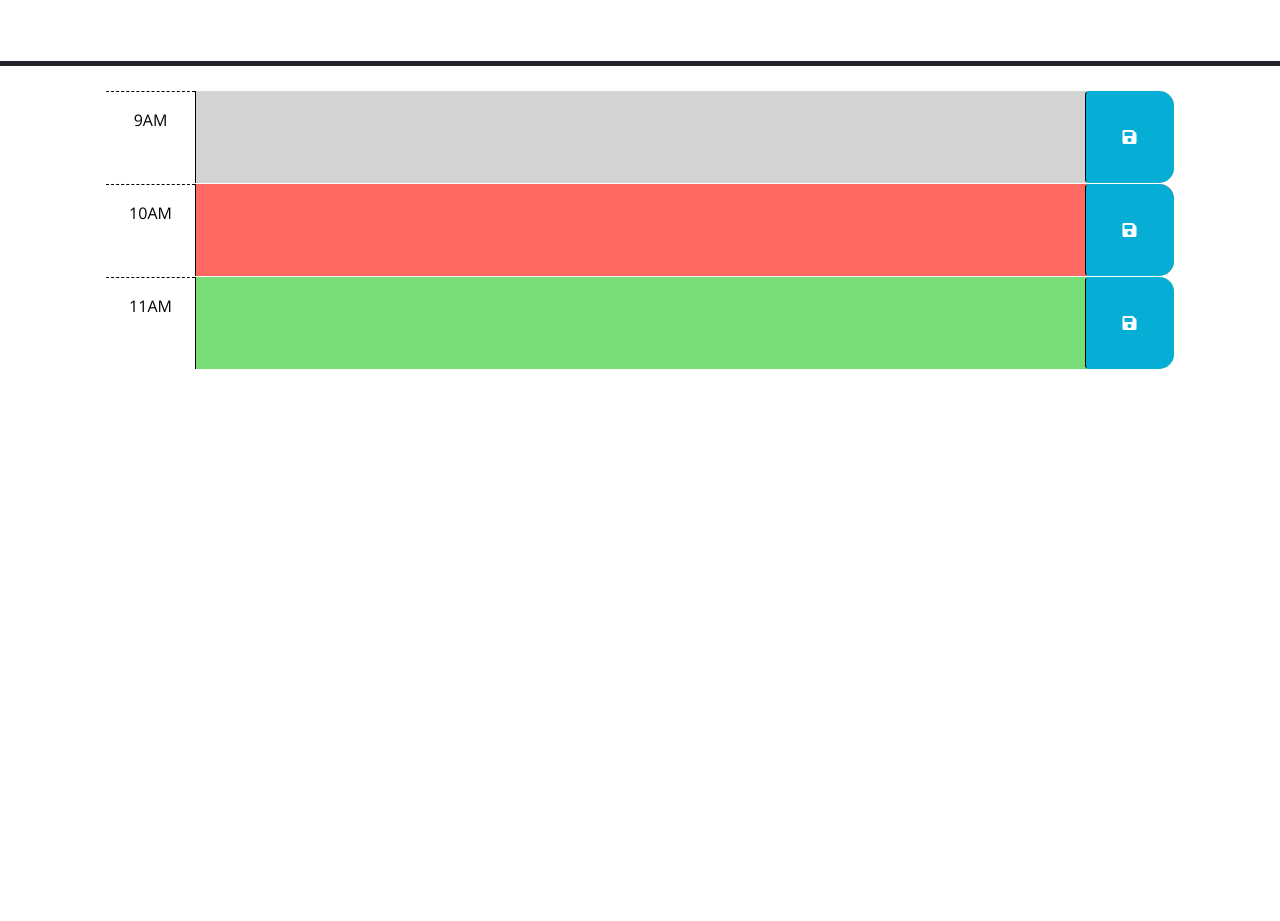
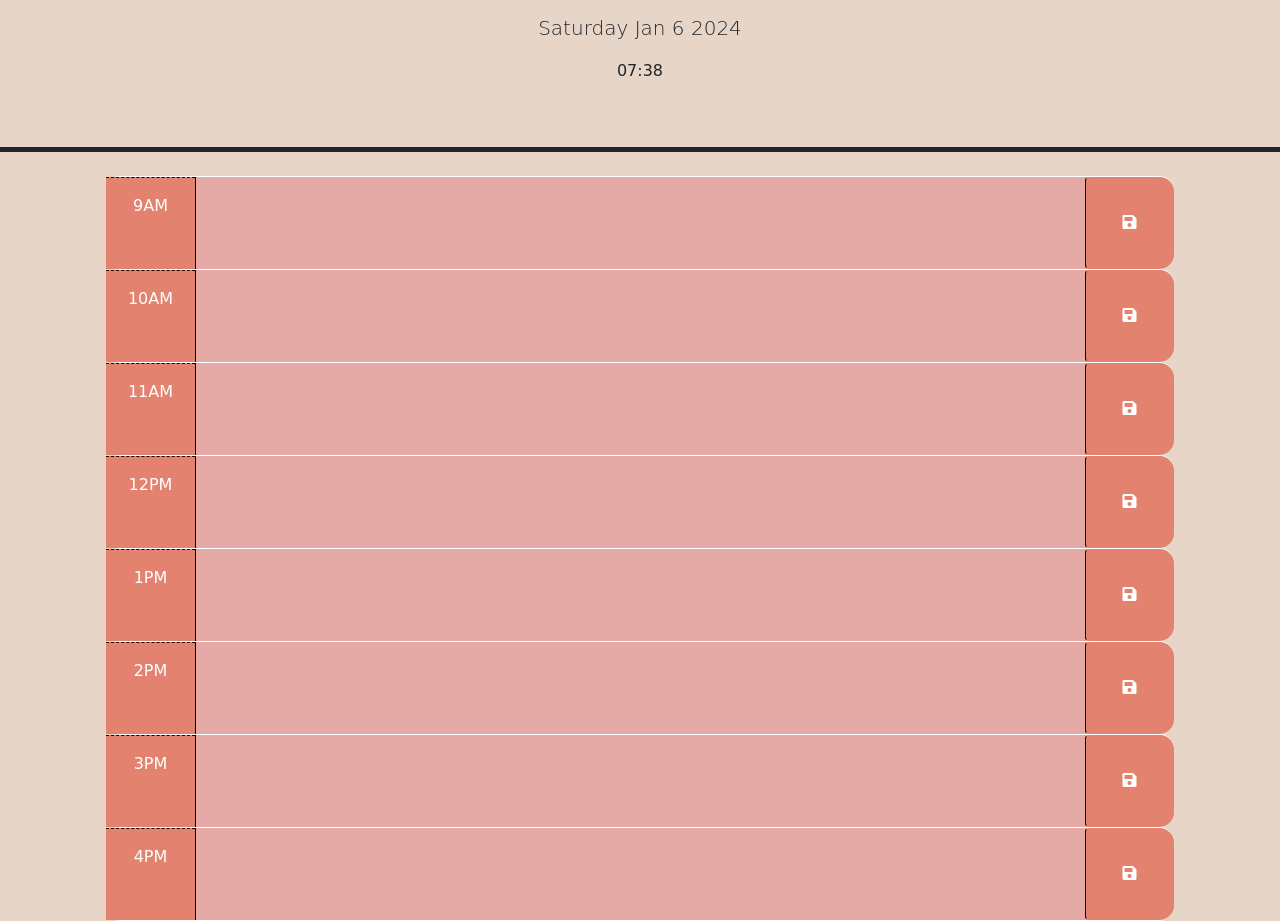
Before and after one commit to AnnaC0rmier/Day-Planner, a plain HTML site: page index.html in a window 1280 px wide. Shown: the part 166-1087 px from the top of the page. Before the commit the page ends 800 px from the top, so only its background shows below. Drawn offline with nearby package versions, Linux system fonts and the light colour scheme; a web font is replaced by a local one.

Commit message:
saving point. created an object and funcition

```diff
--- a/index.html
+++ b/index.html
@@ -8,6 +8,7 @@
       rel="stylesheet"
       href="https://cdn.jsdelivr.net/npm/bootstrap@5.1.3/dist/css/bootstrap.min.css"
     />
+    <link href="https://fonts.googleapis.com/css2?family=Dekko&family=Kalam:wght@300&display=swap" rel="stylesheet">
     <link
       rel="stylesheet"
       href="https://use.fontawesome.com/releases/v5.8.1/css/all.css"
@@ -27,6 +28,7 @@
       <h1 class="display-3">Work Day Scheduler</h1>
       <p class="lead">A simple calendar app for scheduling your work day</p>
       <p id="currentDay" class="lead"></p>
+      <p id="currentTime"></p>
     </header>
     <div class="container-lg px-5">
       <!-- Use class for "past", "present", and "future" to apply styles to the
@@ -40,7 +42,7 @@
         -->
 
       <!-- Example of a past time block. The "past" class adds a gray background color. -->
-      <div id="hour-9" class="row time-block past">
+      <div id="hour-9" class="row time-block">
         <div class="col-2 col-md-1 hour text-center py-3">9AM</div>
         <textarea class="col-8 col-md-10 description" rows="3"> </textarea>
         <button class="btn saveBtn col-2 col-md-1" aria-label="save">
@@ -49,7 +51,7 @@
       </div>
 
       <!-- Example of a a present time block. The "present" class adds a red background color. -->
-      <div id="hour-10" class="row time-block present">
+      <div id="hour-10" class="row time-block">
         <div class="col-2 col-md-1 hour text-center py-3">10AM</div>
         <textarea class="col-8 col-md-10 description" rows="3"> </textarea>
         <button class="btn saveBtn col-2 col-md-1" aria-label="save">
@@ -58,8 +60,56 @@
       </div>
 
       <!-- Example of a future time block. The "future" class adds a green background color. -->
-      <div id="hour-11" class="row time-block future">
+      <div id="hour-11" class="row time-block">
         <div class="col-2 col-md-1 hour text-center py-3">11AM</div>
+        <textarea class="col-8 col-md-10 description" rows="3"> </textarea>
+        <button class="btn saveBtn col-2 col-md-1" aria-label="save">
+          <i class="fas fa-save" aria-hidden="true"></i>
+        </button>
+      </div>
+
+      <div id="hour-12" class="row time-block">
+        <div class="col-2 col-md-1 hour text-center py-3">12PM</div>
+        <textarea class="col-8 col-md-10 description" rows="3"> </textarea>
+        <button class="btn saveBtn col-2 col-md-1" aria-label="save">
+          <i class="fas fa-save" aria-hidden="true"></i>
+        </button>
+      </div>
+
+      <div id="hour-13" class="row time-block">
+        <div class="col-2 col-md-1 hour text-center py-3">1PM</div>
+        <textarea class="col-8 col-md-10 description" rows="3"> </textarea>
+        <button class="btn saveBtn col-2 col-md-1" aria-label="save">
+          <i class="fas fa-save" aria-hidden="true"></i>
+        </button>
+      </div>
+
+      <div id="hour-14" class="row time-block">
+        <div class="col-2 col-md-1 hour text-center py-3">2PM</div>
+        <textarea class="col-8 col-md-10 description" rows="3"> </textarea>
+        <button class="btn saveBtn col-2 col-md-1" aria-label="save">
+          <i class="fas fa-save" aria-hidden="true"></i>
+        </button>
+      </div>
+
+      <div id="hour-15" class="row time-block">
+        <div class="col-2 col-md-1 hour text-center py-3">3PM</div>
+        <textarea class="col-8 col-md-10 description" rows="3"> </textarea>
+        <button class="btn saveBtn col-2 col-md-1" aria-label="save">
+          <i class="fas fa-save" aria-hidden="true"></i>
+        </button>
+      </div>
+
+      <div id="hour-16" class="row time-block">
+        <div class="col-2 col-md-1 hour text-center py-3">4PM</div>
+        <textarea class="col-8 col-md-10 description" rows="3"> </textarea>
+        <button class="btn saveBtn col-2 col-md-1" aria-label="save">
+          <i class="fas fa-save" aria-hidden="true"></i>
+        </button>
+      </div>
+
+      <div id="hour-17" class="row time-block">
+        <div class="col-2 col-md-1 hour text-center py-3">5PM</div>
         <textarea class="col-8 col-md-10 description" rows="3"> </textarea>
         <button class="btn saveBtn col-2 col-md-1" aria-label="save">
           <i class="fas fa-save" aria-hidden="true"></i>
--- a/script.js
+++ b/script.js
@@ -1,7 +1,7 @@
 // Wrap all code that interacts with the DOM in a call to jQuery to ensure that
 // the code isn't run until the browser has finished rendering all the elements
 // in the html.
-$(function () {
+
   // TODO: Add a listener for click events on the save button. This code should
   // use the id in the containing time-block as a key to save the user input in
   // local storage. HINT: What does `this` reference in the click listener
@@ -20,4 +20,83 @@ $(function () {
   // attribute of each time-block be used to do this?
   //
   // TODO: Add code to display the current date in the header of the page.
-});
+
+
+
+var currentDay = dayjs();
+$('#currentDay').text(currentDay.format('dddd MMM D YYYY'));
+
+var currentTime = dayjs();
+$('#currentTime').text(currentTime.format('HH:mm '));
+
+
+var timeSlots = {
+  nine: {
+    id:'hour-9',
+    value:dayjs().set('hour', 9)
+  },
+  ten: {
+    id:'hour-10',
+    value: dayjs().set('hour', 10)
+  },
+  eleven: {
+    id:'hour-11',
+    value: dayjs().set('hour', 11)
+  },
+  twelve: {
+    id:'hour-12',
+    value: dayjs().set('hour', 12 )
+  },
+  one: {
+    id:'hour-13',
+    value: dayjs().set('hour', 13)
+  },
+  two: {
+    id:'hour-14',
+    value: dayjs().set('hour', 14)
+  },
+  three: {
+    id:'hour-15',
+    value: dayjs().set('hour', 15)
+  },
+  four: {
+    id:'hour-16',
+    value: dayjs().set('hour', 16)
+  },
+  five: {
+    id:'hour-17',
+    value: dayjs().set('hour', 17)
+  },
+}
+
+for (let key in timeSlots){
+  if(timeSlots.hasOwnProperty(key)){
+    const $element = $(`#${timeSlots[key].id}`);
+
+    if (currentTime.isBefore(timeSlots[key].value)){
+      $element.addClass('future');
+    }
+    else if (currentTime.isAfter(timeSlots[key].value)){
+      $element.addClass('past')
+    }
+    else (currentTime.isSame(timeSlots[key].value))
+    {
+      $element.addClass('present')
+    }
+  }
+}
+
+
+
+// when the user loads the page past present and future are color coded
+// each time slot needs to represent an actual time (can i do this based on their id?)
+// the function needs to iterate over each time slot to determine if the time is less than greater than or equal to the current time
+// if the time is less than the current time they will be given future class
+// if greater than they will be given the past class
+// otherwise they will be given the pesent class
+// i need to make the time slot ids = an actual time
+
+
+
+
+// idk what to do to assign a time value to each id without creating an individual variable for each
--- a/style.css
+++ b/style.css
@@ -1,13 +1,14 @@
 body {
-  font-family: 'Open Sans', sans-serif;
+  font-family: 'Dekko', cursive;
   font-size: 16px;
+  background-color: #E7D5C7;
 }
 
 textarea {
   background: transparent;
   border: none;
   resize: none;
-  color: #000000;
+  color: black;
   border-left: 1px solid black;
   padding: 10px;
 }
@@ -25,23 +26,23 @@ textarea {
 }
 
 .hour {
-  background-color: #ffffff;
-  color: #000000;
+  background-color: #E3826F;
+  color: white;
   border-top: 1px dashed #000000;
 }
 
 .past {
-  background-color: #d3d3d3;
+  background-color: #F1CCBB;
   color: white;
 }
 
 .present {
-  background-color: #ff6961;
+  background-color: #EFBA97;
   color: white;
 }
 
 .future {
-  background-color: #77dd77;
+  background-color: #E4A9A4;
   color: white;
 }
 
@@ -49,7 +50,7 @@ textarea {
   border-left: 1px solid black;
   border-top-right-radius: 15px;
   border-bottom-right-radius: 15px;
-  background-color: #06aed5;
+  background-color: #E3826F ;
   color: white;
 }
 
```
